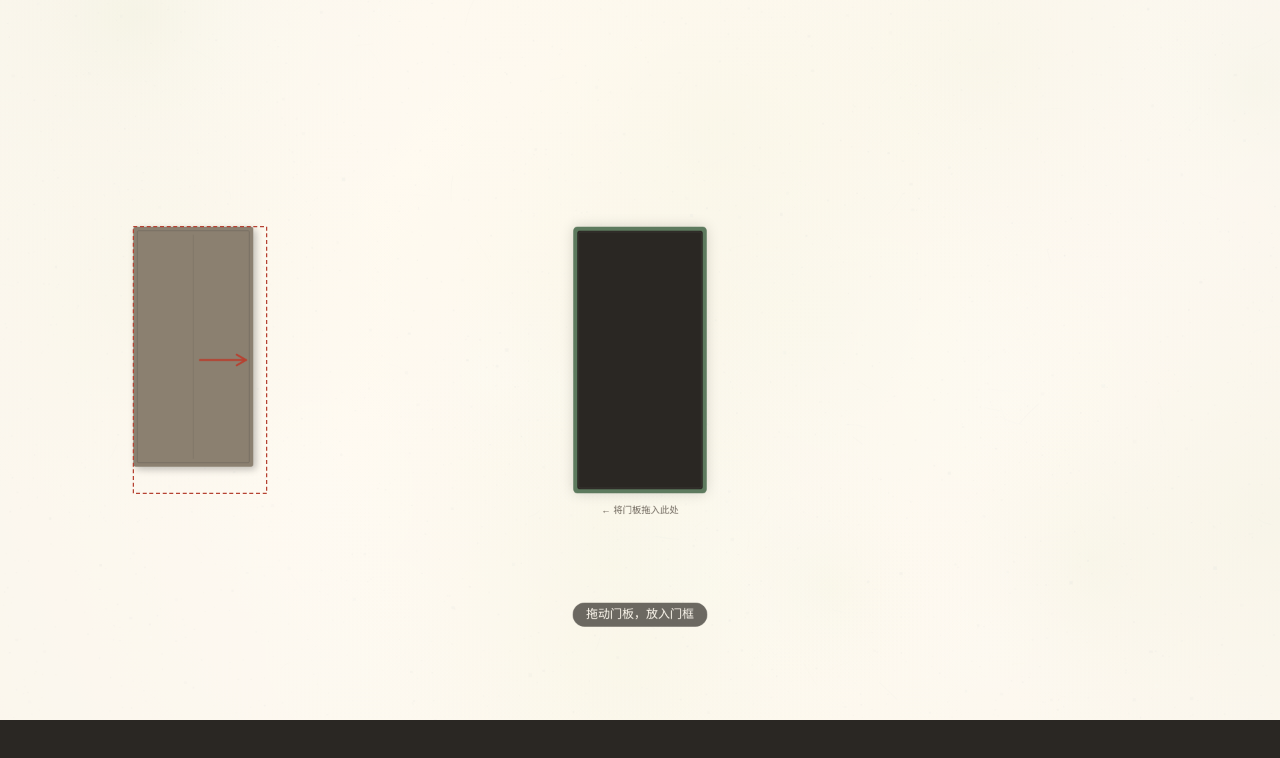
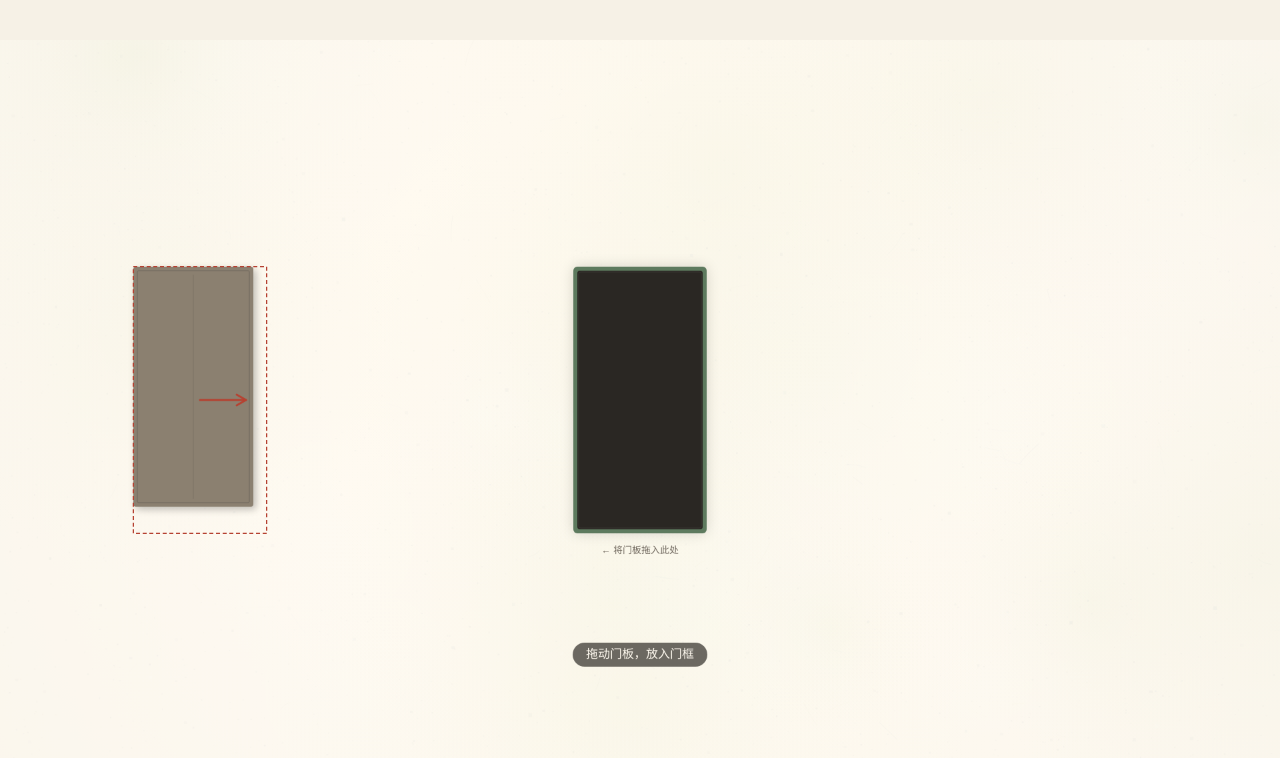
Before and after one commit to saintxp/bronze-luo, a website built with Vite: page index.html in a window 1280 px wide. Both pictures are taken after a click on the button "开始游戏". Built offline with nearby package versions, Linux system fonts and the light colour scheme; what proton-engine would draw is missing.

Commit message:
fix: 章节过渡dt单位 + 画布居中 + 页面暖纸背景
- main.ts: 过渡计时器 dt 误乘1000（rAF时间戳本就是ms），
  导致350ms淡入淡出实际瞬间完成不可见
- CanvasManager: 画布为 position:absolute 脱离文档流，
  flex居中对其无效——改为显式 left/top 偏移真正居中，
  消除右侧黑边
- index.html: body 背景 #2a2723 → var(--ink-bg) 暖宣纸色，
  符合 InkView 设计系统与集邮册隐喻

E2E验证：教学关L1-L3→序章→二里头→灰页(5/5)→周王城
(孔老圆心/三桩/调钟共振)→DemoEnd 全流程通关

```diff
--- a/index.html
+++ b/index.html
@@ -29,7 +29,7 @@
         width: 100%;
         height: 100%;
         overflow: hidden;
-        background: #2a2723;
+        background: var(--ink-bg);
       }
       #app {
         width: 100%;
--- a/src/engine/CanvasManager.ts
+++ b/src/engine/CanvasManager.ts
@@ -5,14 +5,14 @@
  * Handles creation, sizing, DPR scaling, and CSS stacking.
  */
 
-import { CANVAS_WIDTH, CANVAS_HEIGHT, LayerZ } from '../utils/constants';
-import { createLogger } from '../utils/logger';
+import { CANVAS_WIDTH, CANVAS_HEIGHT, LayerZ } from "../utils/constants";
+import { createLogger } from "../utils/logger";
 
-const log = createLogger('CanvasManager');
+const log = createLogger("CanvasManager");
 
-export type CanvasLayer = 'bg' | 'puzzle' | 'vfx' | 'ui' | 'map';
+export type CanvasLayer = "bg" | "puzzle" | "vfx" | "ui" | "map";
 
-const LAYER_NAMES: CanvasLayer[] = ['bg', 'puzzle', 'vfx', 'ui', 'map'];
+const LAYER_NAMES: CanvasLayer[] = ["bg", "puzzle", "vfx", "ui", "map"];
 
 const LAYER_Z: Record<CanvasLayer, LayerZ> = {
 	bg: LayerZ.BG,
@@ -54,21 +54,21 @@
 		this.container = container;
 
 		// Ensure container is positioned (for absolute stacking)
-    if (getComputedStyle(container).position === 'static') {
-      container.style.position = 'relative';
+		if (getComputedStyle(container).position === "static") {
+			container.style.position = "relative";
 		}
 
 		for (const name of LAYER_NAMES) {
-      const canvas = document.createElement('canvas');
-      const ctx = canvas.getContext('2d');
+			const canvas = document.createElement("canvas");
+			const ctx = canvas.getContext("2d");
 			if (!ctx) throw new Error(`Failed to get 2d context for ${name} canvas`);
 
-      canvas.style.position = 'absolute';
-      canvas.style.top = '0';
-      canvas.style.left = '0';
+			canvas.style.position = "absolute";
+			canvas.style.top = "0";
+			canvas.style.left = "0";
 			canvas.style.zIndex = String(LAYER_Z[name]);
 			// Puzzle layer captures pointer events; other layers pass through
-      canvas.style.pointerEvents = 'none';
+			canvas.style.pointerEvents = "none";
 
 			container.appendChild(canvas);
 
@@ -82,7 +82,7 @@
 		}
 
 		this.resize();
-    log.info('CanvasManager initialized with 5 layers');
+		log.info("CanvasManager initialized with 5 layers");
 	}
 
 	/**
@@ -107,22 +107,27 @@
 		const displayW = Math.round(CANVAS_WIDTH * scale);
 		const displayH = Math.round(CANVAS_HEIGHT * scale);
 
+		// Center the canvas block in the container.
+		// Canvases are position:absolute (out of flow), so flex centering on the
+		// container has no effect — offset each canvas explicitly instead.
+		const offsetX = Math.round((rect.width - displayW) / 2);
+		const offsetY = Math.round((rect.height - displayH) / 2);
+
 		for (const [, mc] of this.canvases) {
 			mc.canvas.width = Math.round(CANVAS_WIDTH * dpr);
 			mc.canvas.height = Math.round(CANVAS_HEIGHT * dpr);
 			mc.canvas.style.width = `${displayW}px`;
 			mc.canvas.style.height = `${displayH}px`;
+			mc.canvas.style.left = `${offsetX}px`;
+			mc.canvas.style.top = `${offsetY}px`;
 			// Reset and re-apply DPR scaling (clear any previous transform)
 			mc.ctx.setTransform(dpr, 0, 0, dpr, 0, 0);
 			mc.dirty = true;
 		}
 
-    // Center the canvas block in the container
-    this.container.style.display = 'flex';
-    this.container.style.alignItems = 'center';
-    this.container.style.justifyContent = 'center';
-
-    log.info(`Resized: logical ${CANVAS_WIDTH}×${CANVAS_HEIGHT}, display ${displayW}×${displayH} @${dpr}x`);
+		log.info(
+			`Resized: logical ${CANVAS_WIDTH}×${CANVAS_HEIGHT}, display ${displayW}×${displayH} @${dpr}x`,
+		);
 	}
 
 	/**
@@ -174,6 +179,6 @@
 		}
 		this.canvases.clear();
 		this.container = null;
-    log.info('CanvasManager destroyed');
+		log.info("CanvasManager destroyed");
 	}
 }
--- a/src/main.ts
+++ b/src/main.ts
@@ -135,7 +135,7 @@
 	update(dt: number): void {
 		// Handle transition animation
 		if (this.isTransitioning) {
-			this.transitionTimer += dt * 1000; // dt is in seconds
+			this.transitionTimer += dt; // dt is in ms (rAF timestamp delta)
 			const t = Math.min(this.transitionTimer / FADE_DURATION, 1);
 
 			if (this.transitionPhase === "fadeOut") {
```
Lines whose indentation alone changed are shown as unchanged.
